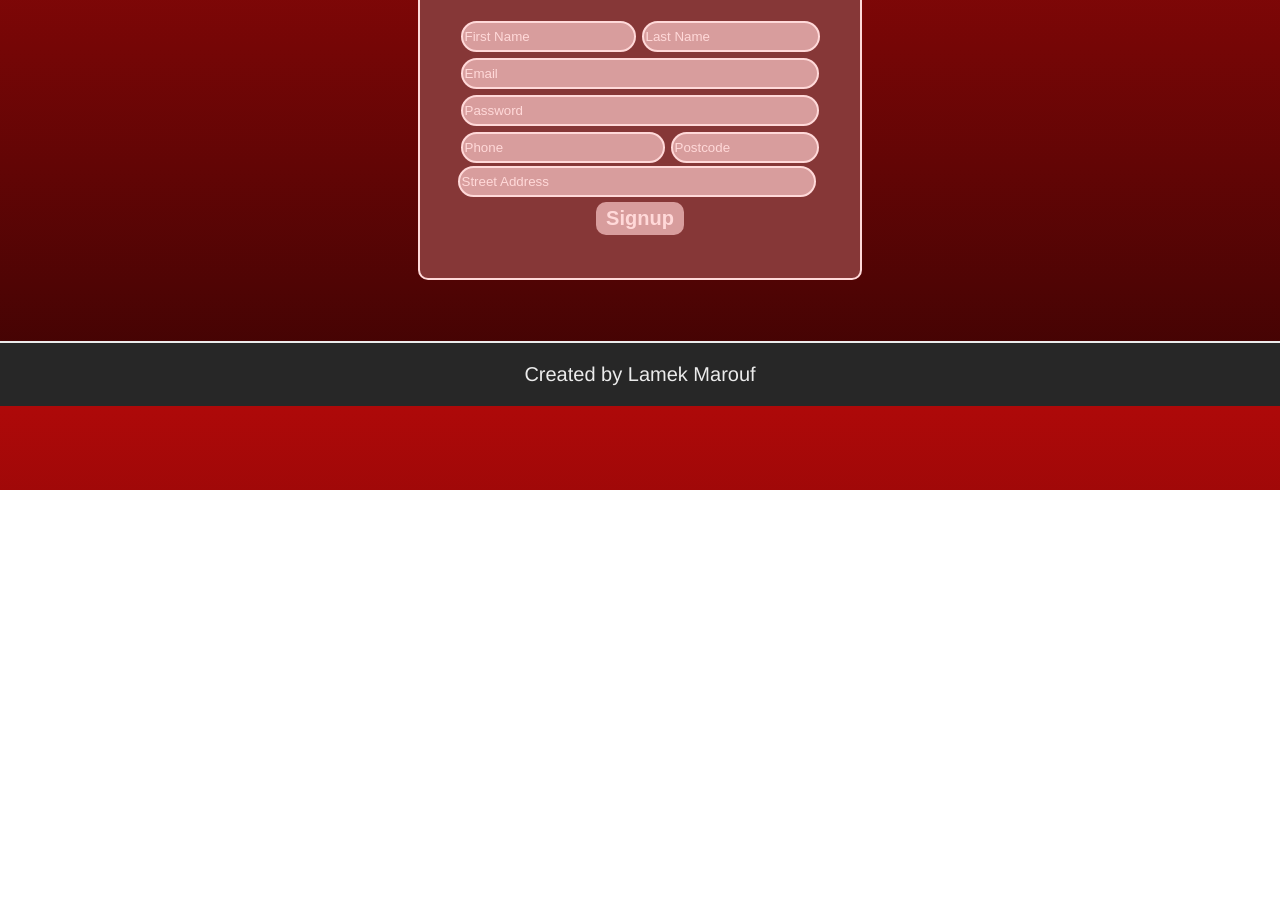
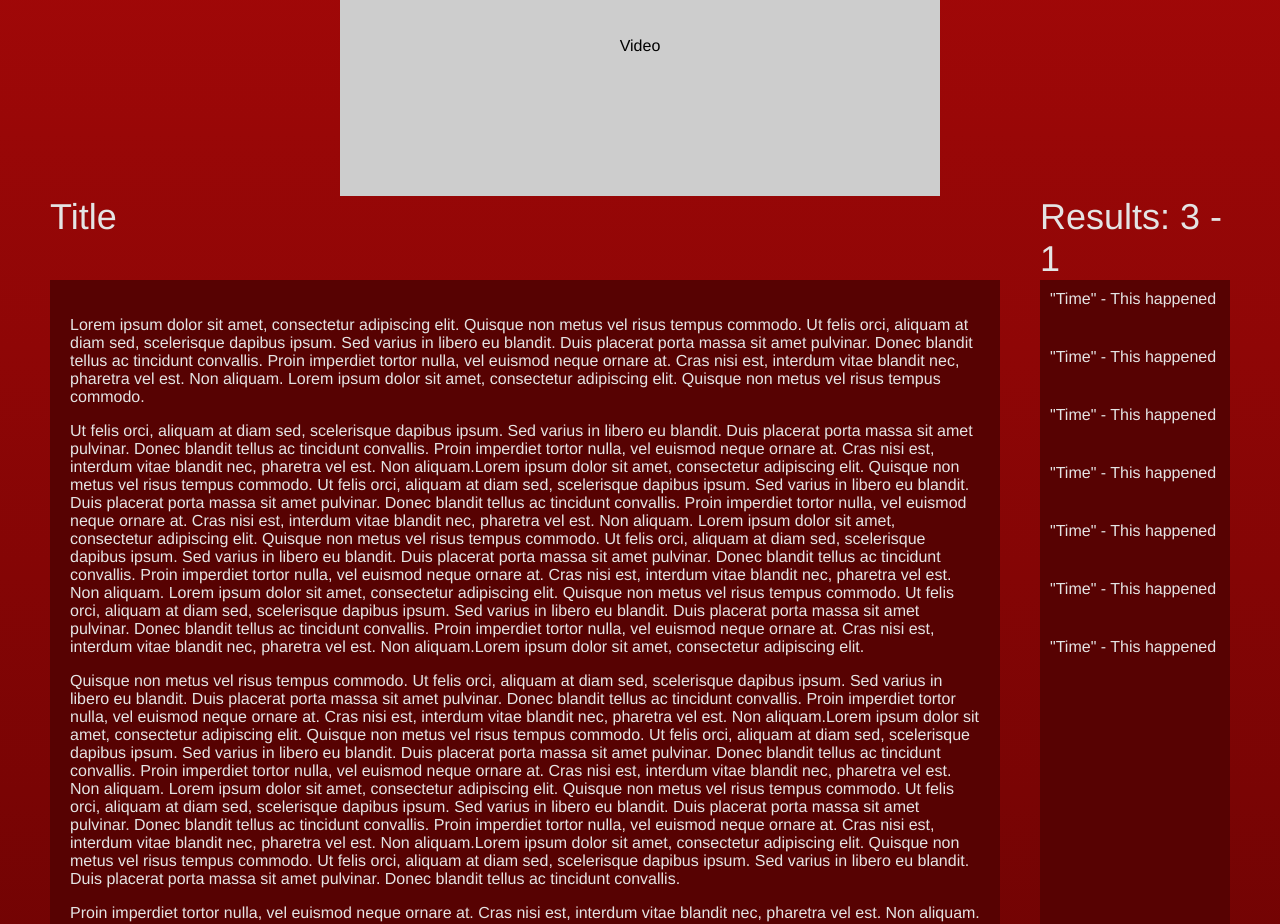
Before and after one commit to LamekMarouf/the-sport-spot, a React (Create React App) app in the folder client/: page / in a window 1280 px wide. Shown: the part 310-1234 px from the top of the page. Before the commit the page ends 800 px from the top, so only its background shows below. Built offline with nearby package versions, Linux system fonts and the light colour scheme.

Commit message:
added card page

```diff
--- a/client/src/App.js
+++ b/client/src/App.js
@@ -4,6 +4,7 @@ import Homepage from "./components/Homepage";
 import FootballPage from "./components/FootballPage";
 import PremiereLeaguePage from "./components/PremiereLeaguePage";
 import LoginPage from "./components/LoginPage";
+import CardPage from "./components/CardPage";
 
 function App() {
   return (
@@ -11,7 +12,8 @@ function App() {
     {/* <Homepage /> */}
     {/* <FootballPage /> */}
     {/* <PremiereLeaguePage /> */}
-    <LoginPage />
+    {/* <LoginPage /> */}
+    <CardPage />
     </>
   )
 }
--- /dev/null
+++ b/client/src/components/CardPage.js
@@ -0,0 +1,105 @@
+import React from "react";
+import Navbar from "./Navbar";
+import Footer from "./Footer";
+
+function CardPage() {
+  return (
+    <>
+      <Navbar />
+      <section className="card-page">
+        <div className="title">PREMIERE LEAGUE</div>
+        <div className="video">Video</div>
+        <div className="information">
+          <div className="information-title">Title</div>
+          <div className="results">Results: 3 - 1</div>
+          <div className="description">
+            <p>
+              Lorem ipsum dolor sit amet, consectetur adipiscing elit. Quisque
+              non metus vel risus tempus commodo. Ut felis orci, aliquam at diam
+              sed, scelerisque dapibus ipsum. Sed varius in libero eu blandit.
+              Duis placerat porta massa sit amet pulvinar. Donec blandit tellus
+              ac tincidunt convallis. Proin imperdiet tortor nulla, vel euismod
+              neque ornare at. Cras nisi est, interdum vitae blandit nec,
+              pharetra vel est. Non aliquam. Lorem ipsum dolor sit amet,
+              consectetur adipiscing elit. Quisque non metus vel risus tempus
+              commodo.
+            </p>
+            <p>
+              Ut felis orci, aliquam at diam sed, scelerisque dapibus ipsum. Sed
+              varius in libero eu blandit. Duis placerat porta massa sit amet
+              pulvinar. Donec blandit tellus ac tincidunt convallis. Proin
+              imperdiet tortor nulla, vel euismod neque ornare at. Cras nisi
+              est, interdum vitae blandit nec, pharetra vel est. Non
+              aliquam.Lorem ipsum dolor sit amet, consectetur adipiscing elit.
+              Quisque non metus vel risus tempus commodo. Ut felis orci, aliquam
+              at diam sed, scelerisque dapibus ipsum. Sed varius in libero eu
+              blandit. Duis placerat porta massa sit amet pulvinar. Donec
+              blandit tellus ac tincidunt convallis. Proin imperdiet tortor
+              nulla, vel euismod neque ornare at. Cras nisi est, interdum vitae
+              blandit nec, pharetra vel est. Non aliquam. Lorem ipsum dolor sit
+              amet, consectetur adipiscing elit. Quisque non metus vel risus
+              tempus commodo. Ut felis orci, aliquam at diam sed, scelerisque
+              dapibus ipsum. Sed varius in libero eu blandit. Duis placerat
+              porta massa sit amet pulvinar. Donec blandit tellus ac tincidunt
+              convallis. Proin imperdiet tortor nulla, vel euismod neque ornare
+              at. Cras nisi est, interdum vitae blandit nec, pharetra vel est.
+              Non aliquam. Lorem ipsum dolor sit amet, consectetur adipiscing
+              elit. Quisque non metus vel risus tempus commodo. Ut felis orci,
+              aliquam at diam sed, scelerisque dapibus ipsum. Sed varius in
+              libero eu blandit. Duis placerat porta massa sit amet pulvinar.
+              Donec blandit tellus ac tincidunt convallis. Proin imperdiet
+              tortor nulla, vel euismod neque ornare at. Cras nisi est, interdum
+              vitae blandit nec, pharetra vel est. Non aliquam.Lorem ipsum dolor
+              sit amet, consectetur adipiscing elit.
+            </p>
+            <p>
+              Quisque non metus vel risus tempus commodo. Ut felis orci, aliquam
+              at diam sed, scelerisque dapibus ipsum. Sed varius in libero eu
+              blandit. Duis placerat porta massa sit amet pulvinar. Donec
+              blandit tellus ac tincidunt convallis. Proin imperdiet tortor
+              nulla, vel euismod neque ornare at. Cras nisi est, interdum vitae
+              blandit nec, pharetra vel est. Non aliquam.Lorem ipsum dolor sit
+              amet, consectetur adipiscing elit. Quisque non metus vel risus
+              tempus commodo. Ut felis orci, aliquam at diam sed, scelerisque
+              dapibus ipsum. Sed varius in libero eu blandit. Duis placerat
+              porta massa sit amet pulvinar. Donec blandit tellus ac tincidunt
+              convallis. Proin imperdiet tortor nulla, vel euismod neque ornare
+              at. Cras nisi est, interdum vitae blandit nec, pharetra vel est.
+              Non aliquam. Lorem ipsum dolor sit amet, consectetur adipiscing
+              elit. Quisque non metus vel risus tempus commodo. Ut felis orci,
+              aliquam at diam sed, scelerisque dapibus ipsum. Sed varius in
+              libero eu blandit. Duis placerat porta massa sit amet pulvinar.
+              Donec blandit tellus ac tincidunt convallis. Proin imperdiet
+              tortor nulla, vel euismod neque ornare at. Cras nisi est, interdum
+              vitae blandit nec, pharetra vel est. Non aliquam.Lorem ipsum dolor
+              sit amet, consectetur adipiscing elit. Quisque non metus vel risus
+              tempus commodo. Ut felis orci, aliquam at diam sed, scelerisque
+              dapibus ipsum. Sed varius in libero eu blandit. Duis placerat
+              porta massa sit amet pulvinar. Donec blandit tellus ac tincidunt
+              convallis.
+            </p>
+            <p>
+              Proin imperdiet tortor nulla, vel euismod neque ornare at. Cras
+              nisi est, interdum vitae blandit nec, pharetra vel est. Non
+              aliquam.
+            </p>
+          </div>
+          <div className="summary">
+            <ul>
+              <li>"Time" - This happened</li>
+              <li>"Time" - This happened</li>
+              <li>"Time" - This happened</li>
+              <li>"Time" - This happened</li>
+              <li>"Time" - This happened</li>
+              <li>"Time" - This happened</li>
+              <li>"Time" - This happened</li>
+            </ul>
+          </div>
+        </div>
+      </section>
+      <Footer />
+    </>
+  );
+}
+
+export default CardPage;
--- /dev/null
+++ b/client/src/styles/_cardPage.scss
@@ -0,0 +1,62 @@
+$navbar: #B15D5D;
+$outline: #ffd9d9;
+$titleColor: #e4e4e4;
+$backgroundMain: #570202;
+
+@mixin flexCenter {
+    display: flex;
+    align-items: center;
+    justify-content: center;
+}
+
+.card-page {
+    @include flexCenter();
+    flex-direction: column;
+    padding: 50px;
+    .title {
+        font-size: 72px;
+        color: $titleColor;
+
+        @include flexCenter();
+        }
+    .video {
+        @include flexCenter();
+        height: 300px;
+        width: 600px;
+        background-color: #cdcdcd;
+    }
+    .information {
+        display: grid;
+        grid-template-columns: 5fr 1fr;
+        column-gap: 40px;
+        grid-template-rows: 1fr 10fr;
+        .information-title {
+            font-size: 36px;
+            color: $titleColor;
+        }
+        .results {
+            font-size: 36px;
+            color: $titleColor;
+        }
+        .description {
+            font-size: 16px;
+            color: $titleColor;
+            background-color: $backgroundMain;
+            padding: 20px;
+        }
+        .summary {
+            font-size: 16px;
+            color: $titleColor;
+            background-color: $backgroundMain;
+            padding: 10px;
+            ul {
+                padding: 0;
+                margin: 0;
+                li {
+                    list-style: none;
+                    margin: 0px  0px 40px 0px;
+                }
+            }
+        }
+    }
+}
--- a/client/src/styles/_loginPage.scss
+++ b/client/src/styles/_loginPage.scss
@@ -1,6 +1,5 @@
 $navbar: #e13939;
 $outline: #ffd9d9;
-$titleColor: #e4e4e4;
 $backgroundMain: #570606;
 $titleColor: #050404;
 $loginSignup: #D89D9D;
--- a/client/src/styles/_navbar.scss
+++ b/client/src/styles/_navbar.scss
@@ -1,7 +1,7 @@
 $navbar: #B15D5D;
 $outline: #ffd9d9;
 $titleColor: #e4e4e4;
-$backgroundMain: linear-gradient(rgb(174, 9, 9), rgb(60, 3, 3));
+$backgroundMain: linear-gradient(rgb(174, 9, 9), rgb(101, 2, 2));
 
 @mixin flexCenter {
     display: flex;
--- a/client/src/styles/style.css
+++ b/client/src/styles/style.css
@@ -8,8 +8,8 @@ body {
   font-family: 'Franklin Gothic Medium', 'Arial Narrow', Arial, sans-serif;
   list-style: none;
   text-decoration: none;
-  background-image: -webkit-gradient(linear, left top, left bottom, from(#ae0909), to(#3c0303));
-  background-image: linear-gradient(#ae0909, #3c0303);
+  background-image: -webkit-gradient(linear, left top, left bottom, from(#ae0909), to(#650202));
+  background-image: linear-gradient(#ae0909, #650202);
 }
 
 .navbar-top {
@@ -689,4 +689,95 @@ body {
   -webkit-transition: .1s ease-in-out;
   transition: .1s ease-in-out;
 }
+
+.card-page {
+  display: -webkit-box;
+  display: -ms-flexbox;
+  display: flex;
+  -webkit-box-align: center;
+      -ms-flex-align: center;
+          align-items: center;
+  -webkit-box-pack: center;
+      -ms-flex-pack: center;
+          justify-content: center;
+  -webkit-box-orient: vertical;
+  -webkit-box-direction: normal;
+      -ms-flex-direction: column;
+          flex-direction: column;
+  padding: 50px;
+}
+
+.card-page .title {
+  font-size: 72px;
+  color: #e4e4e4;
+  display: -webkit-box;
+  display: -ms-flexbox;
+  display: flex;
+  -webkit-box-align: center;
+      -ms-flex-align: center;
+          align-items: center;
+  -webkit-box-pack: center;
+      -ms-flex-pack: center;
+          justify-content: center;
+}
+
+.card-page .video {
+  display: -webkit-box;
+  display: -ms-flexbox;
+  display: flex;
+  -webkit-box-align: center;
+      -ms-flex-align: center;
+          align-items: center;
+  -webkit-box-pack: center;
+      -ms-flex-pack: center;
+          justify-content: center;
+  height: 300px;
+  width: 600px;
+  background-color: #cdcdcd;
+}
+
+.card-page .information {
+  display: -ms-grid;
+  display: grid;
+  -ms-grid-columns: 5fr 1fr;
+      grid-template-columns: 5fr 1fr;
+  -webkit-column-gap: 40px;
+          column-gap: 40px;
+  -ms-grid-rows: 1fr 10fr;
+      grid-template-rows: 1fr 10fr;
+}
+
+.card-page .information .information-title {
+  font-size: 36px;
+  color: #e4e4e4;
+}
+
+.card-page .information .results {
+  font-size: 36px;
+  color: #e4e4e4;
+}
+
+.card-page .information .description {
+  font-size: 16px;
+  color: #e4e4e4;
+  background-color: #570202;
+  padding: 20px;
+}
+
+.card-page .information .summary {
+  font-size: 16px;
+  color: #e4e4e4;
+  background-color: #570202;
+  padding: 10px;
+}
+
+.card-page .information .summary ul {
+  padding: 0;
+  margin: 0;
+}
+
+.card-page .information .summary ul li {
+  list-style: none;
+  margin: 0px  0px 40px 0px;
+}
 /*# sourceMappingURL=style.css.map */
--- a/client/src/styles/style.scss
+++ b/client/src/styles/style.scss
@@ -4,3 +4,4 @@
 @import './footballPage';
 @import './premiereLeaguePage';
 @import './loginPage';
+@import './cardPage';
```
Also changed, not shown: 1 other file (tests, documents, lock files or other folders).
